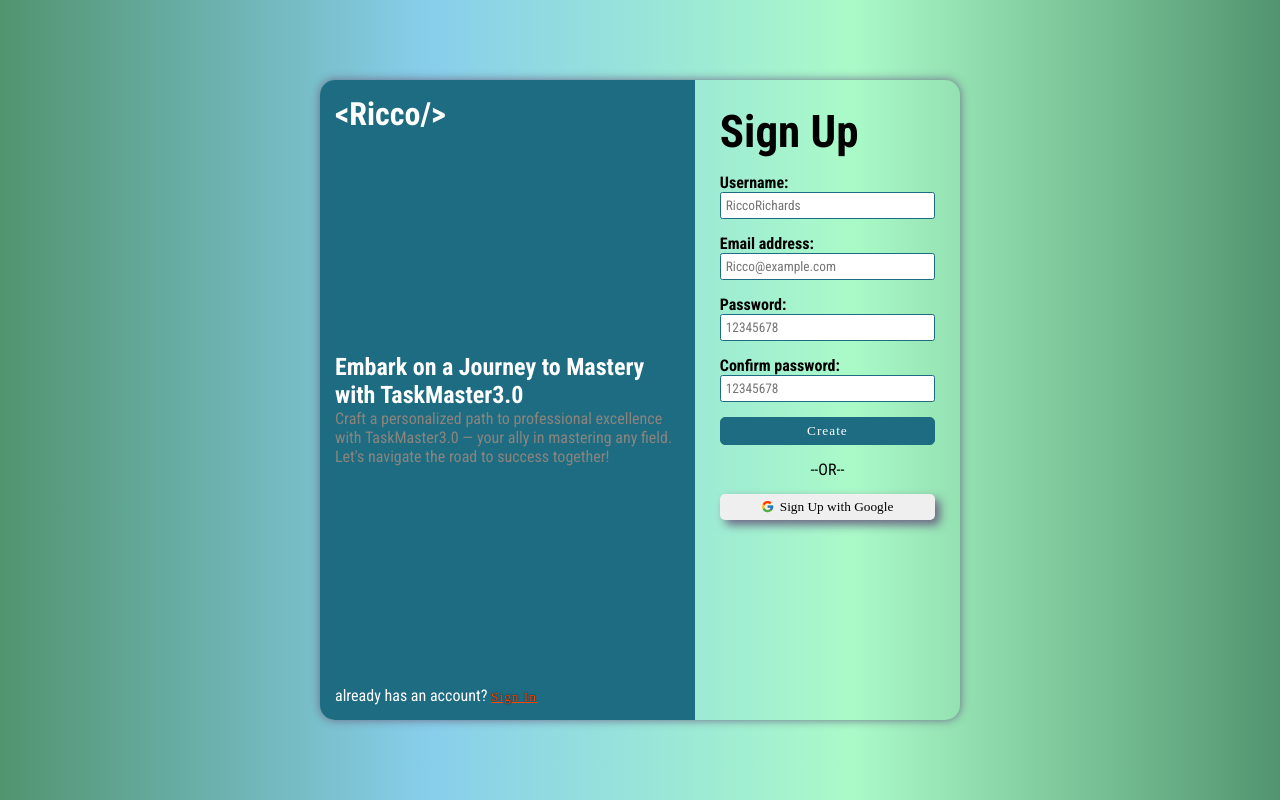
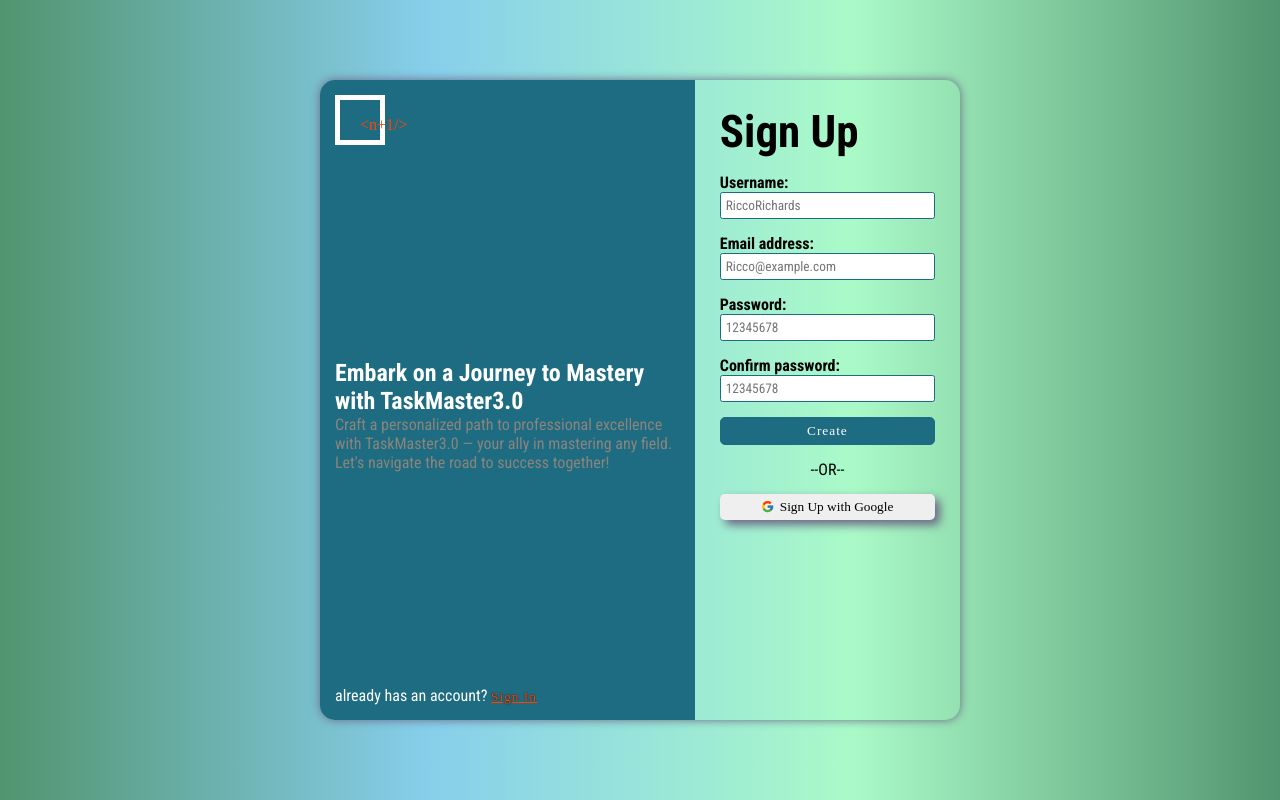
Before and after one commit to riccorichards/TaskMaster3.0, a React (Vite) app in the folder client/: page /auth in a window 1280 px wide. Built offline with nearby package versions, Linux system fonts and the light colour scheme; a web font is replaced by a local one.

Commit message:
logo update

```diff
--- a/client/src/components/header/logo/Logo.tsx
+++ b/client/src/components/header/logo/Logo.tsx
@@ -2,7 +2,10 @@
 import "./Logo.scss";
 import { useUserStore } from "../../../store/AuthStore";
 
-const Logo: FC<{ hasScrollDown: boolean }> = ({ hasScrollDown }) => {
+const Logo: FC<{ hasScrollDown?: boolean; isAuth: boolean }> = ({
+  hasScrollDown,
+  isAuth = false,
+}) => {
   const { user } = useUserStore();
   return (
     <div
@@ -10,12 +13,13 @@
       style={{
         borderColor: user && hasScrollDown ? "#fff" : "",
         transition: "all 0.25s ease-in-out",
+        border: isAuth ? "5px solid #fff" : "",
       }}
     >
       <span
         className="logo-text"
         style={{
-          color: user && hasScrollDown ? "orangered" : "",
+          color: user && hasScrollDown || isAuth ? "orangered" : "",
           transition: "all 0.25s ease-in-out",
         }}
       >{`<n+1/>`}</span>
--- a/client/src/pages/auth/Auth.tsx
+++ b/client/src/pages/auth/Auth.tsx
@@ -2,6 +2,7 @@
 import "./Auth.css";
 import SingUp from "../../components/SingUp/SingUp";
 import SignIn from "../../components/SignIn/SignIn";
+import Logo from "../../components/header/logo/Logo";
 
 const Auth = () => {
   const [isSignUp, setIsSignUp] = useState<boolean>(true);
@@ -9,7 +10,7 @@
     <div className="auth-wrapper">
       <div className="auth">
         <div className="auth-panel">
-          <h1>{`<Ricco/>`}</h1>
+          <Logo isAuth />
           <div>
             <h2>Embark on a Journey to Mastery with TaskMaster3.0</h2>
             <p>
```
